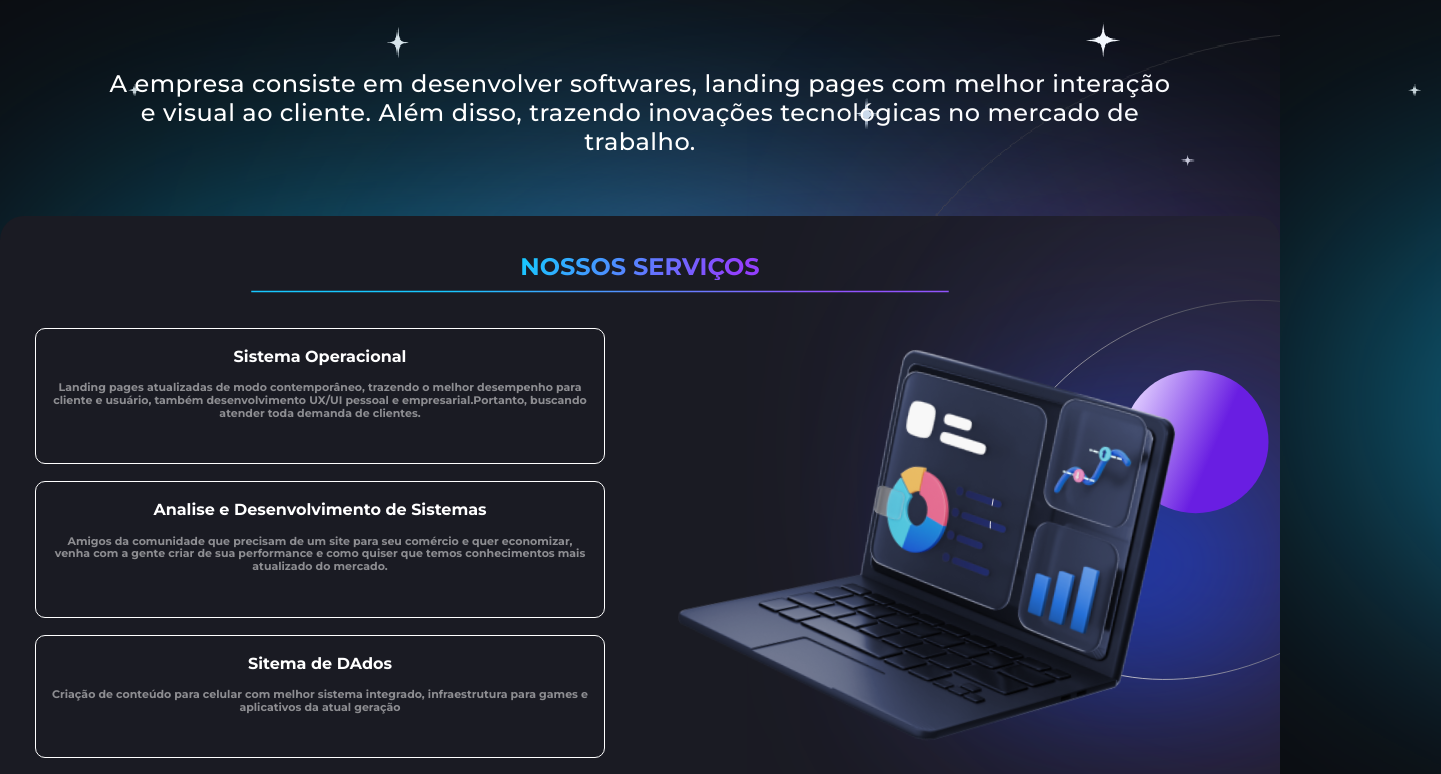
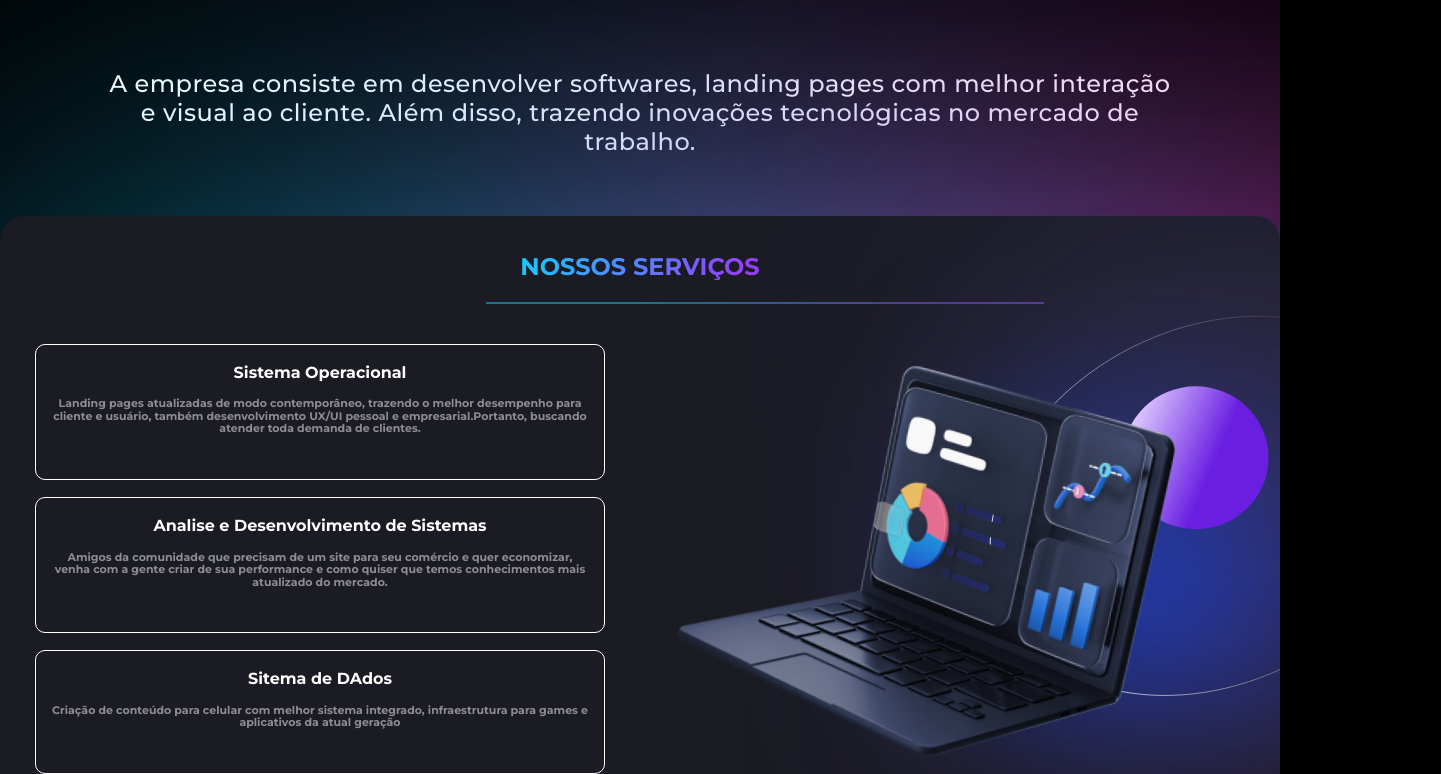
Before and after one commit to bonettibruno24/FIRST-LANDING-PAGE, a plain HTML site: page index.html in a window 1280 px wide. Shown: the part 357-1131 px from the top of the page, 1441 px wide, since content can reach past the window. Drawn offline with nearby package versions, Linux system fonts and the light colour scheme.

Commit message:
alt: repase the body in css

```diff
--- a/index.html
+++ b/index.html
@@ -16,6 +16,10 @@
 </head>
 
 <body>
+    <div class="container__blurs">
+        <p id="circle__blurP"></p>
+        <p id="circle__blurB"></p>
+    </div>
     <!-- Barra de tarefas -->
     <nav class="navbar">
         <div class="logocontainer">
@@ -32,9 +36,10 @@
             <div class="button__login">Entrar<span class="button-border-lg"></span></div>
             <div class="button">Inscrever-se<span class="button-border"></span></div>
         </div>
+    </nav>
 
 
-    </nav>
+
     <!-- Parte do titulo e parágrafo -->
     <section class="header">
         <div class="subline__title">
@@ -45,8 +50,8 @@
         <div class="line__center">
             <p class="par__txt">A empresa consiste em desenvolver softwares, landing pages com melhor interação<br>e
                 visual ao cliente. Além disso, trazendo inovações tecnológicas no mercado de<br>trabalho.</p>
-            <div>
-    </section>
+                <div>
+                </section>
     <!-- Painel de Informações Medio do Site -->
     <section class="service">
         <div class="container">
@@ -81,8 +86,8 @@
             <div class="button__container">
                 <a href="/"><button class="bn632-hover bn20">Mais Detalhes</button></a>
             </div>
-        </div>
-    </section>
+        </section>
+    </div>
     <div id="app"></div>
     <!-- Import Jquery & Swiper -->
     <script src="https://cdnjs.cloudflare.com/ajax/libs/jquery/3.7.1/jquery.min.js"></script>
@@ -91,8 +96,8 @@
     <div class="title__medium">
         <h3 class="txt__med">Frameworks & Linguagens</h3>
     </div>
-    <!-- Ambiente do Carrossel  -->
     </section>
+<!-- Ambiente do Carrossel  -->
     <div class="swiper">
         <!-- Additional required wrapper -->
         <div class="swiper-wrapper">
@@ -194,8 +199,6 @@
                     <a href="/" class="terms__grid">Termos de Uso </a>
                 </div>
             </div>
-
-
         </footer>
     </section>
 </body>
--- a/style.css
+++ b/style.css
@@ -12,17 +12,24 @@
     font: inherit;
     vertical-align: baseline;
     text-decoration: none;
-}
+  }
 
-body {
+  body {
     /* background-color: rgba(0, 0, 0, 1); */
     font-family: 'Montserrat', sans-serif;
-    background-image: url(images/Body-Landing.svg);
+    background-image: url(images/Stars-Body.svg);
     background-size: 100%;
-    /* background-repeat: inherit; */
+    background-color: black;
+    background-size: contain;
+    background-position: center;
+    position: relative;
+
+    background-repeat: no-repeat;
     overflow: hidden;
+  }
+  @media screen and (max-width: 768px){
 
-}
+  }
 
 ul {
     display: flex;
@@ -271,9 +278,35 @@ html {
     width: 100%;
 
 }
+.container__blurs{
+    display: grid;
+    background: transparent;
+    position: absolute;
+    margin: 214px;
+    margin-top: 47vh;
+
+}
+#circle__blurP{
+  width: 1100px;
+  height: 749px;
+  filter: blur(175px);
+  margin-left: 300px;
+
+  background: linear-gradient(180deg, rgba(0, 194, 255, 0.00) 0%, #FF29C3 100%);
+}
+#circle__blurB{
+    left: -30vh;
+    width: 1130px;
+    height: 807px;
+    border-radius: 956px;
+    position: absolute;
+    filter: blur(175px);
+
+    background: linear-gradient(180deg, rgba(0, 194, 255, 0.00) 0%, rgba(23, 200, 255, 0.94) 93.75%, #FF29C3 100%);
+}
 
 .container {
-    display: flex;
+    position: relative;
     width: 69, 875rem;
     height: 37, 9375rem;
     /* width: 1118px;
@@ -283,7 +316,6 @@ html {
     text-align: center;
     border-radius: 24px;
     flex-direction: column;
-    margin-top: px;
 
 }
 
@@ -491,7 +523,7 @@ html {
     padding-top: 4vh;
 }
 
- /* @media screen  {
+ /* @media screen and (max-width: 100px){
 
 } */
 
@@ -507,12 +539,12 @@ html {
     align-items: center;
   }
   .swiper-wrapper{
-      display: flex;
-      flex-direction: row;
-      padding-top: 12vh;
+    padding-top: 100px;
+    flex-direction: row;
+      /* padding-top: 12vh; */
     }
     .icons__fmk{
-    width: 150px ;
+    width: 150px;
     height: 25%;
     padding: 0 20px;
   }
@@ -705,9 +737,7 @@ input {
   margin: 379px;
   margin-left: 350px;
 }
-/* input[type="text"]:focus, input[type="email"]:-webkit-autofill {
-color: #292B38;
-} */
+
 input:-webkit-autofill {
   -webkit-box-shadow: 0 0 0 30px #1A1B23 inset;
 }
```
Also changed, not shown: images/Landing Page3.svg (deleted), images/Stars-Body.svg (added).
